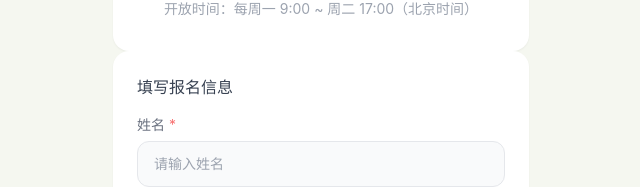
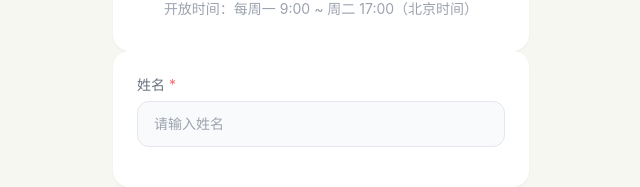
Before and after one commit to lgkt/tennis-registration, a Vue app: page / in a window 1280 px wide. Shown: the part 387-574 px from the top of the page, without its empty margins (319-959 px from the left). Built offline with nearby package versions, Linux system fonts and the light colour scheme; no server answers.

Commit message:
fix: 报名未开放时隐藏"填写报名信息"标题，保留姓名输入框用于签到

```diff
--- a/src/pages/RegistrationPage.vue
+++ b/src/pages/RegistrationPage.vue
@@ -138,7 +138,7 @@
         </template>
 
         <div class="bg-white rounded-2xl shadow-sm p-6">
-            <h2 class="text-base font-semibold text-gray-700 mb-4">填写报名信息</h2>
+            <h2 v-if="isOpen" class="text-base font-semibold text-gray-700 mb-4">填写报名信息</h2>
 
             <form @submit.prevent="handleSubmit">
               <div class="mb-4">
```
